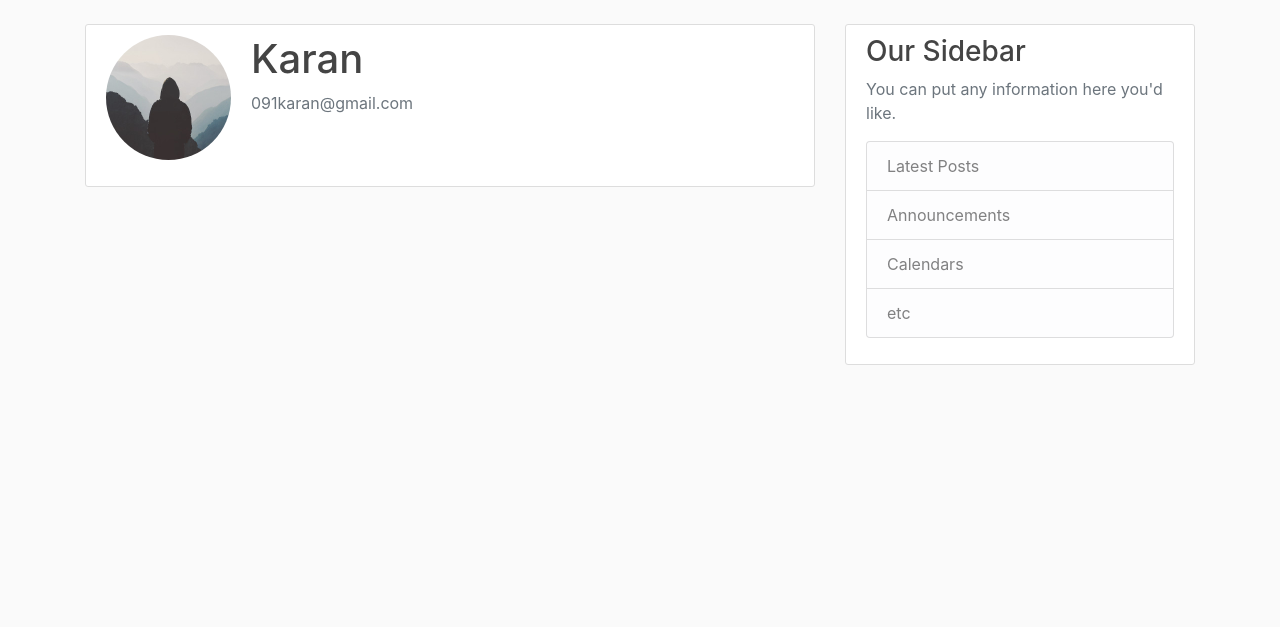
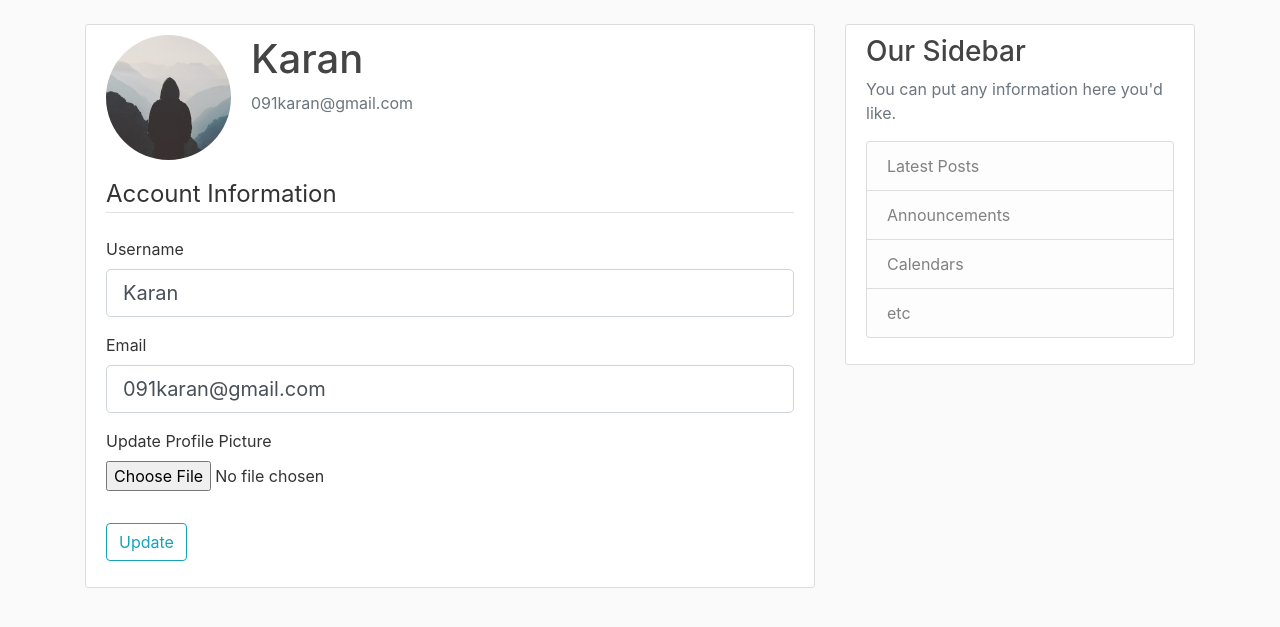
Before and after one commit to 091karan/FlaskBlogapp, a Flask app: page /account in a window 1280 px wide. Shown: the part 56-683 px from the top of the page. Run offline with Flask 2, Linux system fonts and the light colour scheme; a user stored in the database is signed in; some libraries are stand-ins or nearby versions.

Commit message:
Add functionality to update the user account information

```diff
--- a/blogapp/forms.py
+++ b/blogapp/forms.py
@@ -1,7 +1,10 @@
+
 from flask_wtf import FlaskForm
 from wtforms import StringField, PasswordField, SubmitField, BooleanField
+from flask_wtf.file import FileField, FileAllowed
 from wtforms.validators import DataRequired, Length, Email, EqualTo, ValidationError
 from blogapp.models import User
+from flask_login import current_user
 
 class RegistrationForm(FlaskForm):
     username = StringField('Username',
@@ -32,3 +35,26 @@ class LoginForm(FlaskForm):
     password = PasswordField('Password', validators=[DataRequired()])
     remember = BooleanField('Remember Me')
     submit = SubmitField('Login')
+
+
+class UserAccountForm(FlaskForm):
+    username = StringField('Username',
+                           validators=[DataRequired(), Length(min=2, max=20)])
+    email = StringField('Email',
+                        validators=[DataRequired(), Email()])
+    picture = FileField('Update Profile Picture',validators=[FileAllowed(['jpg','png'])])
+    submit = SubmitField('Update')
+
+    def validate_username(self,username):
+        if current_user.username != username.data:
+            user = User.query.filter_by(username=username.data).first()
+
+            if(user):
+                raise ValidationError("Username alreadys exists, choose a different one!")
+
+    def validate_email(self,email):
+        if current_user.email != email.data:
+            user = User.query.filter_by(email=email.data).first()
+
+            if(user):
+                raise ValidationError("Email address alreadys exists, choose a different one!")
--- a/blogapp/routes.py
+++ b/blogapp/routes.py
@@ -1,4 +1,8 @@
-from blogapp.forms import RegistrationForm, LoginForm
+
+import os
+import secrets
+from PIL import Image
+from blogapp.forms import RegistrationForm, LoginForm, UserAccountForm
 from flask import render_template, url_for, flash, redirect,request
 from blogapp import app,db,bcrypt
 from blogapp.models import User, Post
@@ -66,8 +70,37 @@ def logout():
     logout_user()
     return redirect(url_for('home'))
 
-@app.route("/account")
+def save_picture(picture):
+    random_hex = secrets.token_hex(8)
+    _ , f_ext = os.path.splitext(picture.filename)
+    f_name = random_hex + f_ext
+
+    saving_path = os.path.join(app.root_path, 'static/profile_pics',f_name)
+
+    output_size = (125,125)
+    i=Image.open(picture)
+    i.thumbnail(output_size)
+    i.save(saving_path)
+
+    return f_name
+
+
+@app.route("/account", methods=['GET', 'POST'])
 @login_required
 def account():
+    form = UserAccountForm()
+    if form.validate_on_submit():
+        if form.picture.data:
+            f_name = save_picture(form.picture.data)
+            current_user.image_file=f_name
+        current_user.username = form.username.data
+        current_user.email = form.email.data
+        db.session.commit()
+        flash('Your account has been updated!','success')
+        return redirect(url_for('account'))
+    elif request.method == "GET":
+        form.username.data = current_user.username
+        form.email.data = current_user.email
     image_file = url_for('static',filename='profile_pics/' + current_user.image_file)
-    return render_template('account.html',title='Account',image_file = image_file)
+    return render_template('account.html',title='Account',image_file = image_file,
+                            form=form)
--- a/blogapp/templates/account.html
+++ b/blogapp/templates/account.html
@@ -8,6 +8,50 @@
         <p class="text-secondary">{{ current_user.email }}</p>
       </div>
     </div>
-    <!-- FORM HERE -->
+    <form method="POST" action="" enctype="multipart/form-data">
+        {{ form.hidden_tag() }}
+        <fieldset class="form-group">
+            <legend class="border-bottom mb-4">Account Information</legend>
+            <div class="form-group">
+                {{ form.username.label(class="form-control-label") }}
+
+                {% if form.username.errors %}
+                    {{ form.username(class="form-control form-control-lg is-invalid") }}
+                    <div class="invalid-feedback">
+                        {% for error in form.username.errors %}
+                            <span>{{ error }}</span>
+                        {% endfor %}
+                    </div>
+                {% else %}
+                    {{ form.username(class="form-control form-control-lg") }}
+                {% endif %}
+            </div>
+            <div class="form-group">
+                {{ form.email.label(class="form-control-label") }}
+                {% if form.email.errors %}
+                    {{ form.email(class="form-control form-control-lg is-invalid") }}
+                    <div class="invalid-feedback">
+                        {% for error in form.email.errors %}
+                            <span>{{ error }}</span>
+                        {% endfor %}
+                    </div>
+                {% else %}
+                    {{ form.email(class="form-control form-control-lg") }}
+                {% endif %}
+            </div>
+            <div class="form-group">
+              {{ form.picture.label() }}
+              {{ form.picture(class="form-control-file") }}
+              {% if form.picture.errors %}
+                {% for error in form.picture.errors %}
+                    <span class="text-danger">{{ error }}</span>
+                {% endfor %}
+              {% endif %}
+            </div>
+        </fieldset>
+        <div class="form-group">
+            {{ form.submit(class="btn btn-outline-info") }}
+        </div>
+    </form>
   </div>
 {% endblock content %}
```
Also changed, not shown: blogapp/site.db, blogapp/static/profile_pics/61517ce690009d14.png (added), 3 other files.
